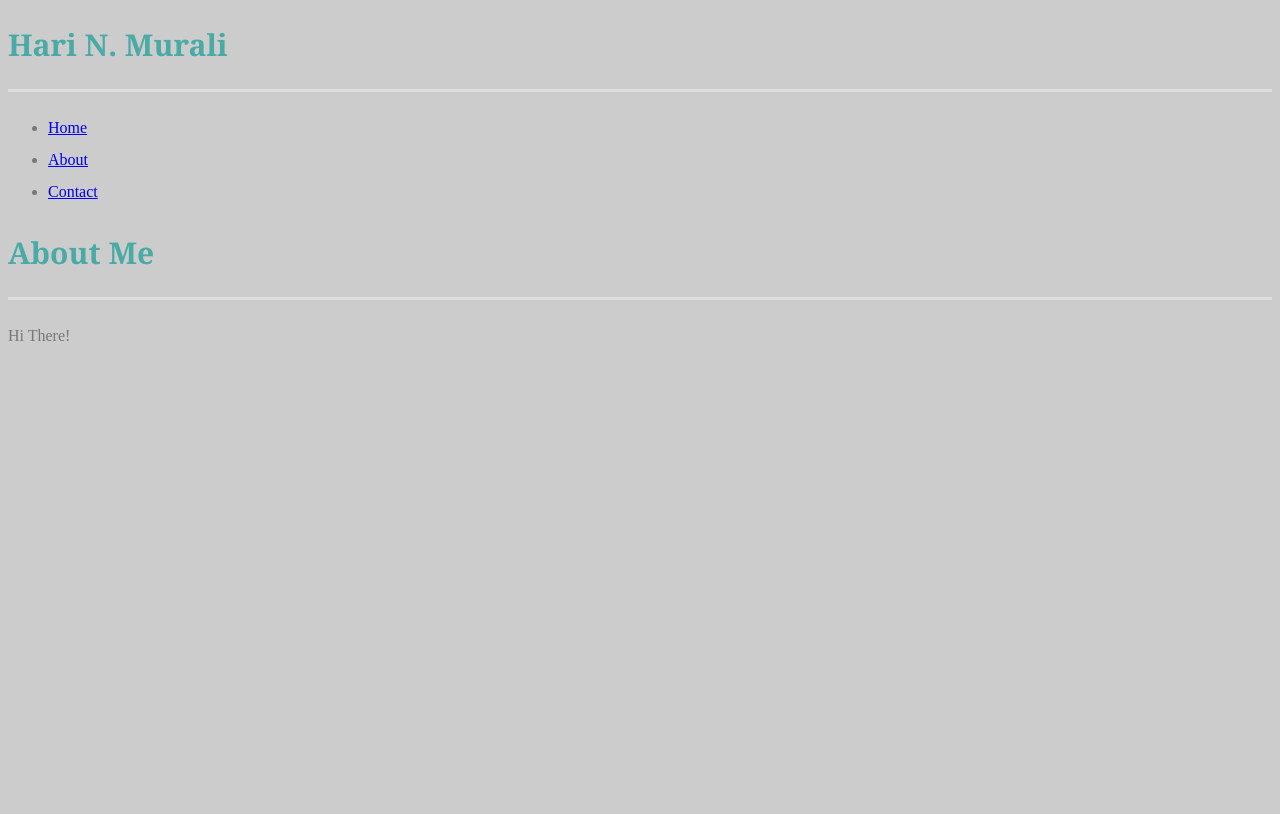
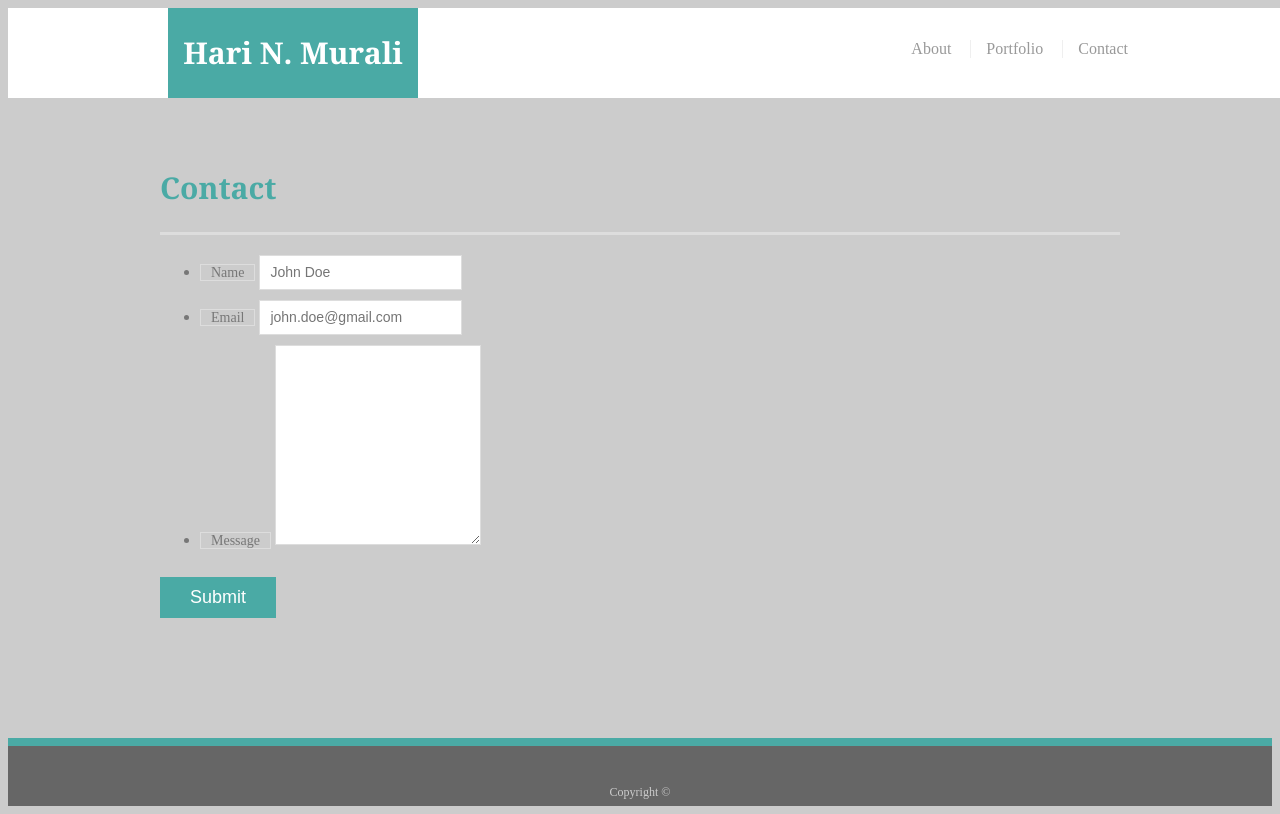
Before and after one commit to hmurali/Responsive-Portfolio, a plain HTML site: page contact.html in a window 1280 px wide. Drawn offline with Linux system fonts and the light colour scheme.

Commit message:
Modified contact.html and updated style.css

```diff
--- a/assets/css/style.css
+++ b/assets/css/style.css
@@ -130,7 +130,75 @@ h3, h2 {
 
 /* portfolio page */
 
+.work {
+    position: relative;
+    float: left;
+    width: 274px;
+    margin: 20px 0 25px;
+    overflow: auto;
+}
 
+.work:nth-child(even) {
+    margin-right: 40px;
+}
+
+.work img {
+    width: 100%;
+    border: 0 none;
+    opacity: 0.8;
+}
+
+.work h3 {
+    position: absolute;
+    bottom: 20px;
+    width: 100%;
+    padding: 15px;
+    margin-bottom: 0;
+    font-weight: 300;
+    line-height: 30px;
+    color: #ffffff;
+    text-align: center;
+    background: #4aaaa5;
+    border-bottom: 0;
+}
+
+.auth-image {
+    float: left;
+    width: 200px;
+    height: auto;
+    margin-top: 10px;
+    margin-right: 25px;
+}
+
+/*contact page */
+
+#contact-form ul {
+    margin-bottom: 20px;
+}
+
+#contact-form li {
+    margin-bottom: 10px;
+}
+
+label, input[type=text], input[type=email], textarea {
+    height: 35px;
+    padding: 0 10px;
+    font-size: 14px;
+    border: 1px solid #dddddd;
+}
+
+textarea {
+    height: 200px;
+}
+
+input[type=submit] {
+    padding: 10px 30px;
+    font-size: 18px;
+    color: #ffffff;
+    cursor: pointer;
+    background: #4aaaa5;
+    border: 0 none;
+}
 @media screen and (max-width: 980px) {
 
 }
--- a/contact.html
+++ b/contact.html
@@ -1,24 +1,50 @@
 <!DOCTYPE html>
-<html>
+<html lang="en-us">
     <head>
-        <title>Hari's Basic Portfolio</title>
+        <meta charset="UTF-8">
+        <title>Contact | Hari N. Murali</title>
         <link rel="stylesheet" type="text/css" media="screen" href="assets/css/style.css" />
     </head>
     <body>
-        <header class="basic-portfolio">
-            <div class="wrapper">
-                <h1>Hari N. Murali</h1>
-                <ul>
-                    <li><a href="index.html">Home</a></li>
-                    <li><a href="portfolio.html">About</a></li>
-                    <li><a href="contact.html">Contact</a></li>
-                </ul>
-                <div class="clearFix">
-                    <h1>About Me</h1>
-                    <!-- <img src="assets/images/Canada maple leaf gold coin.jpg"> -->
-                    <p>Hi There!</p>
-                </div>
+        <header id="responsive-portfolio">
+            <div class="container">
+                <a href="index.html" id="logo">Hari N. Murali</a>
+                <nav>
+                    <a href="index.html">About</a>
+                    <a href="portfolio.html">Portfolio</a>
+                    <a href="contact.html">Contact</a>
+                </nav>
             </div>
         </header>
+
+        <div id="main-container" class="container">
+            <section>
+                <h1>Contact</h1>
+
+                <form id="contact-form">
+                    <ul>
+                        <li>
+                            <label for="name">Name</label>
+                            <input type="text" id="name" name="name" placeholder="John Doe" required="required">
+                        </li>
+                        <li>
+                            <label for="email">Email</label>
+                            <input type="email" id="email" name="email" placeholder="john.doe@gmail.com" required="required">
+                        </li>
+                        <li>
+                            <label for="message">Message</label>
+                            <textarea id="message" name="message" required="required"></textarea>
+                        </li>
+                    </ul>
+                    <input type="submit">
+                </form>
+            </section>
+        </div>
+
+        <footer>
+            <div class="container">
+                Copyright &copy;
+            </div>
+        </footer>
     </body>
 </html>
```
